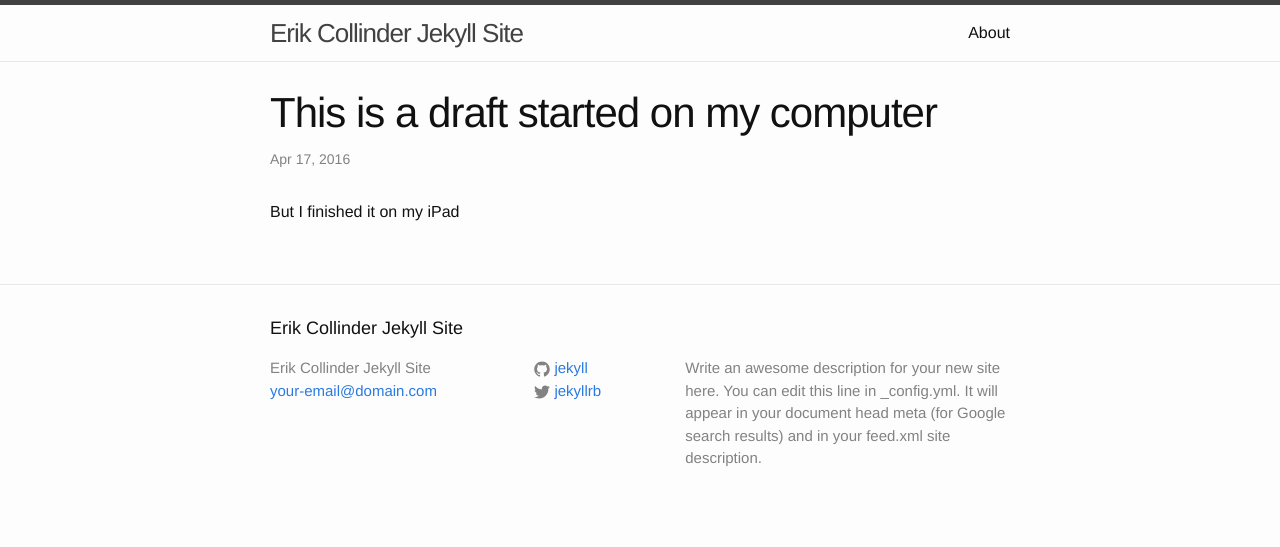
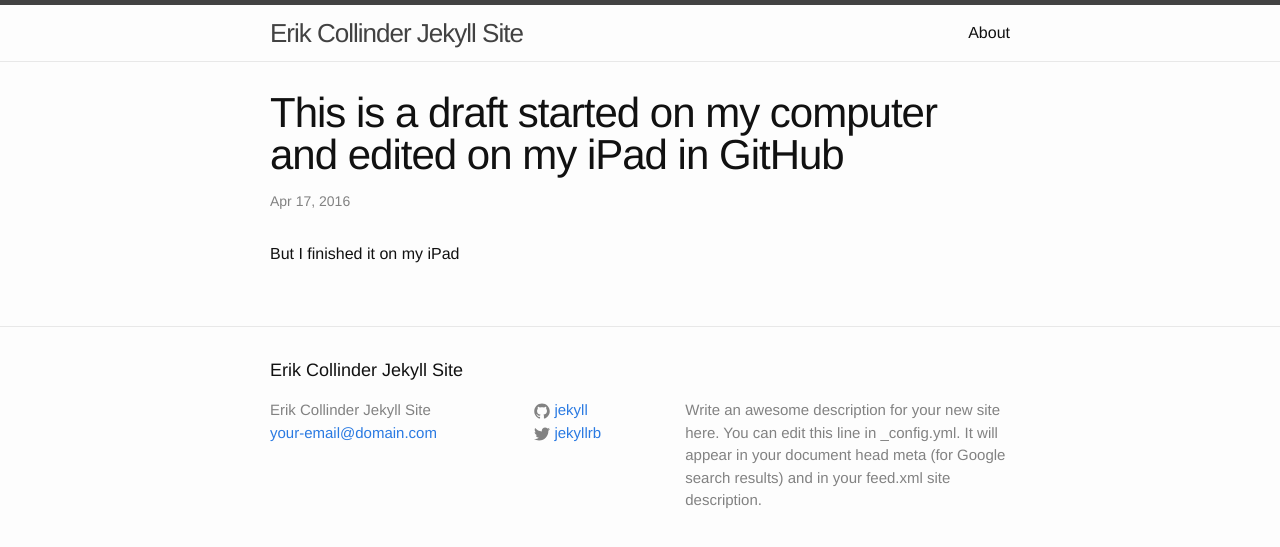
Before and after one commit to erikcollinder/erikcollinder, a Jekyll site: the page built from _posts/2016-04-17-this-is-a-draft-started-on-my-computer.markdown, in a window 1280 px wide. Shown: the top 547 px of the page. Built offline with Jekyll 4.4.1, drawn with Linux system fonts in a browser that asks for light colours.

Commit message:
Update 2016-04-17-this-is-a-draft-started-on-my-computer.markdown

```diff
--- a/_posts/2016-04-17-this-is-a-draft-started-on-my-computer.markdown
+++ b/_posts/2016-04-17-this-is-a-draft-started-on-my-computer.markdown
@@ -1,5 +1,5 @@
 ---
-title: This is a draft started on my computer
+title: This is a draft started on my computer and edited on my iPad in GitHub
 date: 2016-04-17 08:38:00 Z
 layout: post
 ---
```
